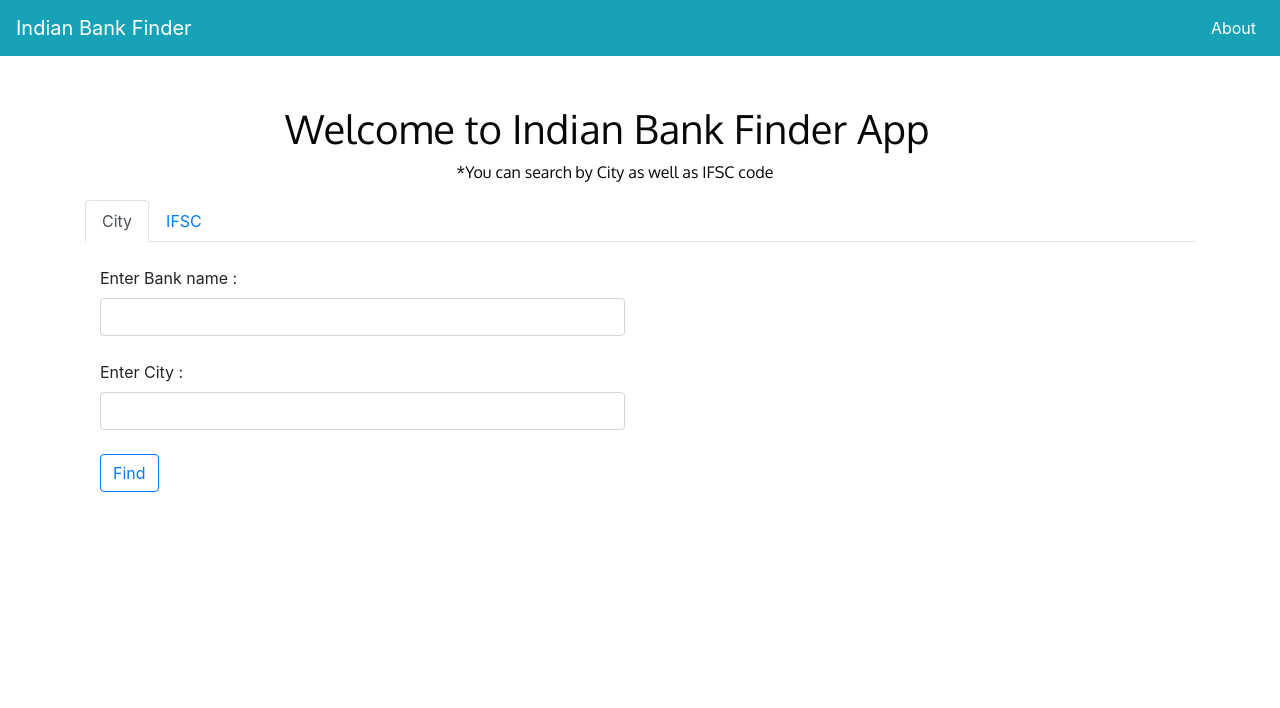
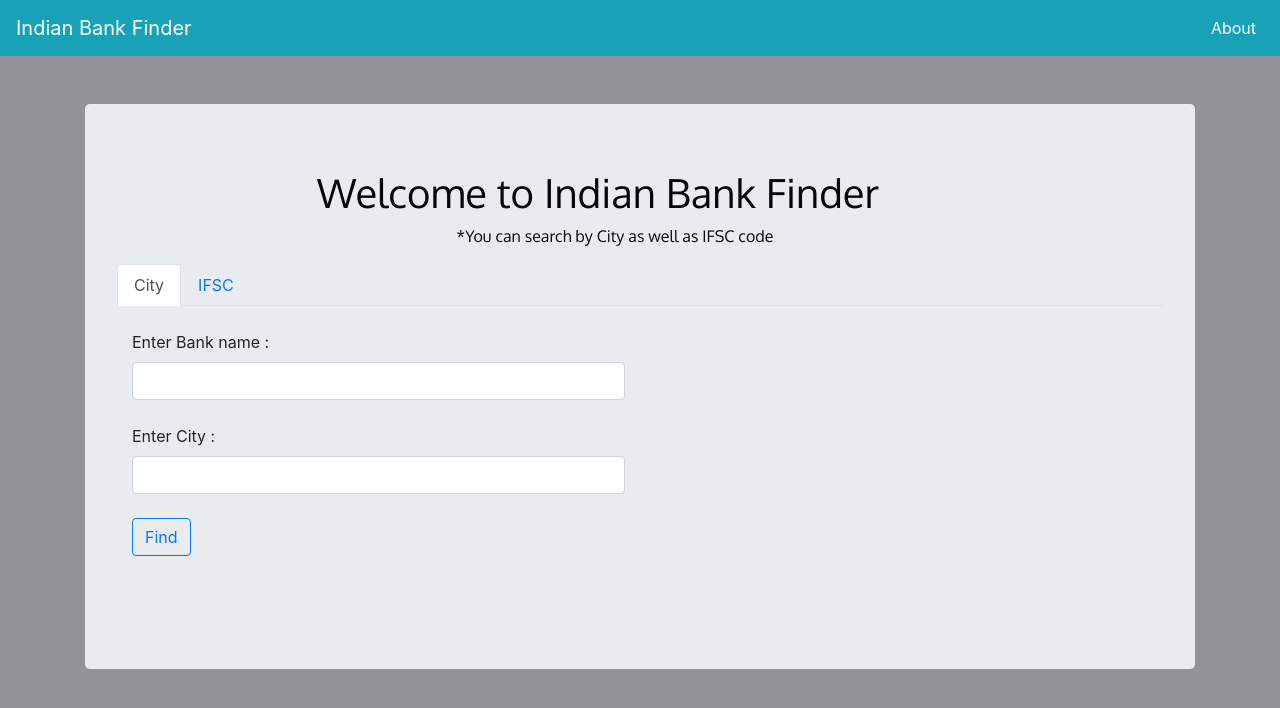
Before and after one commit to bistasulove/Django-IndianBank, a Django app: page / in a window 1280 px wide. Shown: the top 708 px of the page. Run offline with Django 3.2, Linux system fonts and the light colour scheme; some libraries are stand-ins or nearby versions.

Commit message:
UI changes

```diff
--- a/indianbankapp/templates/indianbankapp/base.html
+++ b/indianbankapp/templates/indianbankapp/base.html
@@ -3,22 +3,28 @@
 <head>
     <meta charset="UTF-8">
     <link rel="stylesheet" href="https://maxcdn.bootstrapcdn.com/bootstrap/4.1.3/css/bootstrap.min.css">
-    <script src="https://code.jquery.com/jquery-3.2.1.slim.min.js" integrity="sha384-KJ3o2DKtIkvYIK3UENzmM7KCkRr/rE9/Qpg6aAZGJwFDMVNA/GpGFF93hXpG5KkN" crossorigin="anonymous"></script>
+    <script src="https://code.jquery.com/jquery-3.2.1.slim.min.js"
+            integrity="sha384-KJ3o2DKtIkvYIK3UENzmM7KCkRr/rE9/Qpg6aAZGJwFDMVNA/GpGFF93hXpG5KkN"
+            crossorigin="anonymous"></script>
     <script src="https://ajax.googleapis.com/ajax/libs/jquery/3.3.1/jquery.min.js"></script>
     <script src="https://cdnjs.cloudflare.com/ajax/libs/popper.js/1.14.3/umd/popper.min.js"></script>
-    <script src="https://cdnjs.cloudflare.com/ajax/libs/popper.js/1.12.9/umd/popper.min.js" integrity="sha384-ApNbgh9B+Y1QKtv3Rn7W3mgPxhU9K/ScQsAP7hUibX39j7fakFPskvXusvfa0b4Q" crossorigin="anonymous"></script>
+    <script src="https://cdnjs.cloudflare.com/ajax/libs/popper.js/1.12.9/umd/popper.min.js"
+            integrity="sha384-ApNbgh9B+Y1QKtv3Rn7W3mgPxhU9K/ScQsAP7hUibX39j7fakFPskvXusvfa0b4Q"
+            crossorigin="anonymous"></script>
     <script src="https://maxcdn.bootstrapcdn.com/bootstrap/4.1.3/js/bootstrap.min.js"></script>
     <link rel="stylesheet" href="https://cdnjs.cloudflare.com/ajax/libs/jquery-confirm/3.3.0/jquery-confirm.min.css">
     <link href="https://fonts.googleapis.com/css?family=Oxygen:400,300,700" rel="stylesheet" type='text/css'>
     <script src="https://cdnjs.cloudflare.com/ajax/libs/jquery-confirm/3.3.0/jquery-confirm.min.js"></script>
-    <script src="https://maxcdn.bootstrapcdn.com/bootstrap/4.0.0/js/bootstrap.min.js" integrity="sha384-JZR6Spejh4U02d8jOt6vLEHfe/JQGiRRSQQxSfFWpi1MquVdAyjUar5+76PVCmYl" crossorigin="anonymous"></script>
-    <link href = "https://code.jquery.com/ui/1.10.4/themes/ui-lightness/jquery-ui.css" rel = "stylesheet">
-    <script src = "https://code.jquery.com/jquery-1.10.2.js"></script>
-    <script src = "https://code.jquery.com/ui/1.10.4/jquery-ui.js"></script>
+    <script src="https://maxcdn.bootstrapcdn.com/bootstrap/4.0.0/js/bootstrap.min.js"
+            integrity="sha384-JZR6Spejh4U02d8jOt6vLEHfe/JQGiRRSQQxSfFWpi1MquVdAyjUar5+76PVCmYl"
+            crossorigin="anonymous"></script>
+    <link href="https://code.jquery.com/ui/1.10.4/themes/ui-lightness/jquery-ui.css" rel="stylesheet">
+    <script src="https://code.jquery.com/jquery-1.10.2.js"></script>
+    <script src="https://code.jquery.com/ui/1.10.4/jquery-ui.js"></script>
 
     <title>Indian Bank Finder</title>
 </head>
-<body>
+<body style="background: #919396">
 <nav class="navbar navbar-expand-md bg-info navbar-dark ">
     <a class="navbar-brand" href="#">Indian Bank Finder</a>
 
@@ -34,12 +40,13 @@
         </ul>
     </div>
 </nav>
-
 <div class="container">
     <div class="row">
         <div class="col-md-12">
-            {% block content %}
-            {% endblock %}
+            <div class="jumbotron" style="margin-top: 48px">
+                {% block content %}
+                {% endblock %}
+            </div>
         </div>
     </div>
 </div>
--- a/indianbankapp/templates/indianbankapp/index.html
+++ b/indianbankapp/templates/indianbankapp/index.html
@@ -1,9 +1,8 @@
 {% extends "indianbankapp/base.html" %}
 
 {% block content %}
-    <br><br>
     <div style="color: #070707; font-family: 'Oxygen', sans-serif; margin-left: 200px;">
-        <b><h1>Welcome to Indian Bank Finder App</h1></b>
+        <b><h1>Welcome to Indian Bank Finder </h1></b>
         <p style="margin-right: 250px;text-align: center">*You can search by City as well as IFSC code</p>
     </div>
 
```
